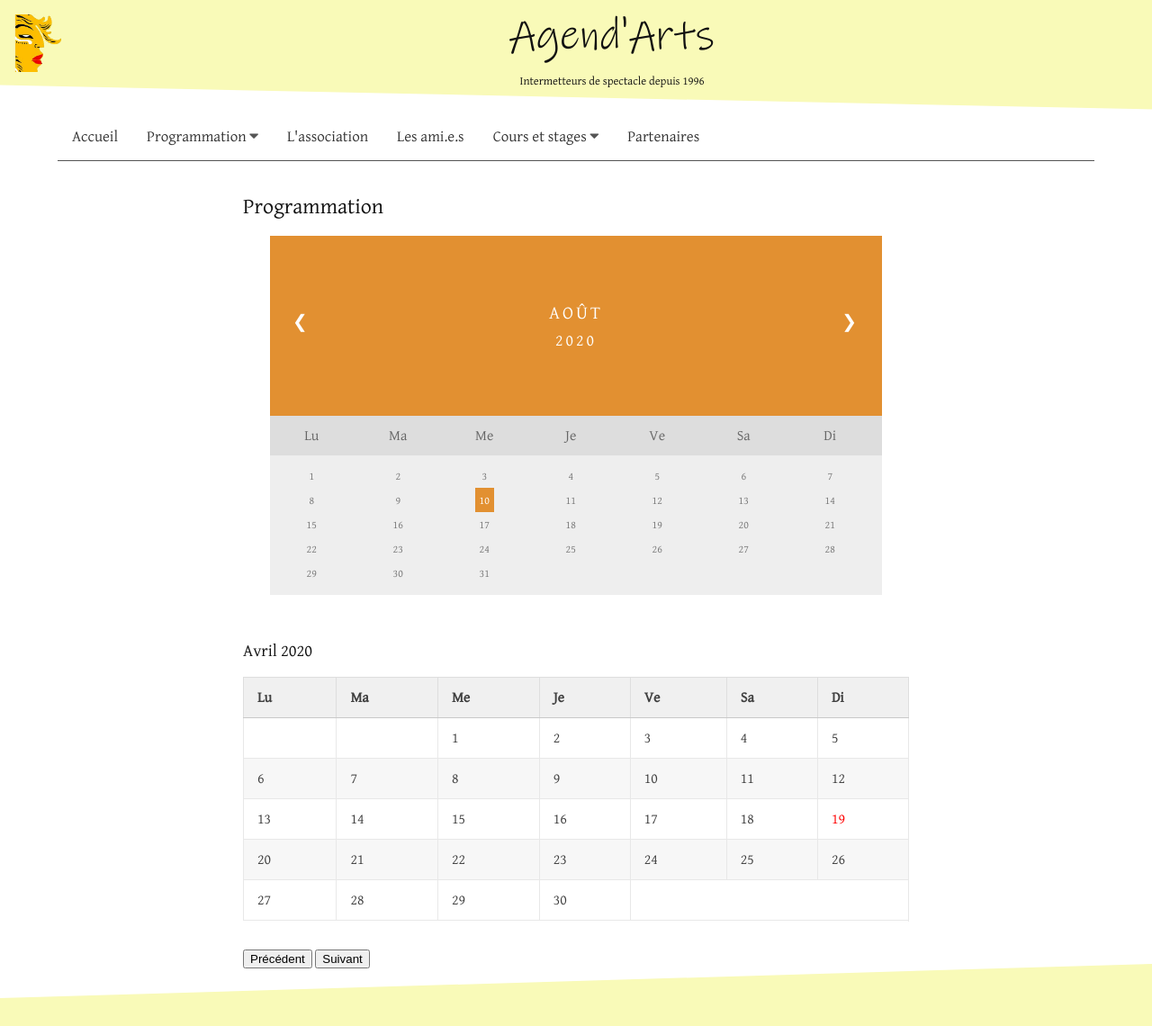
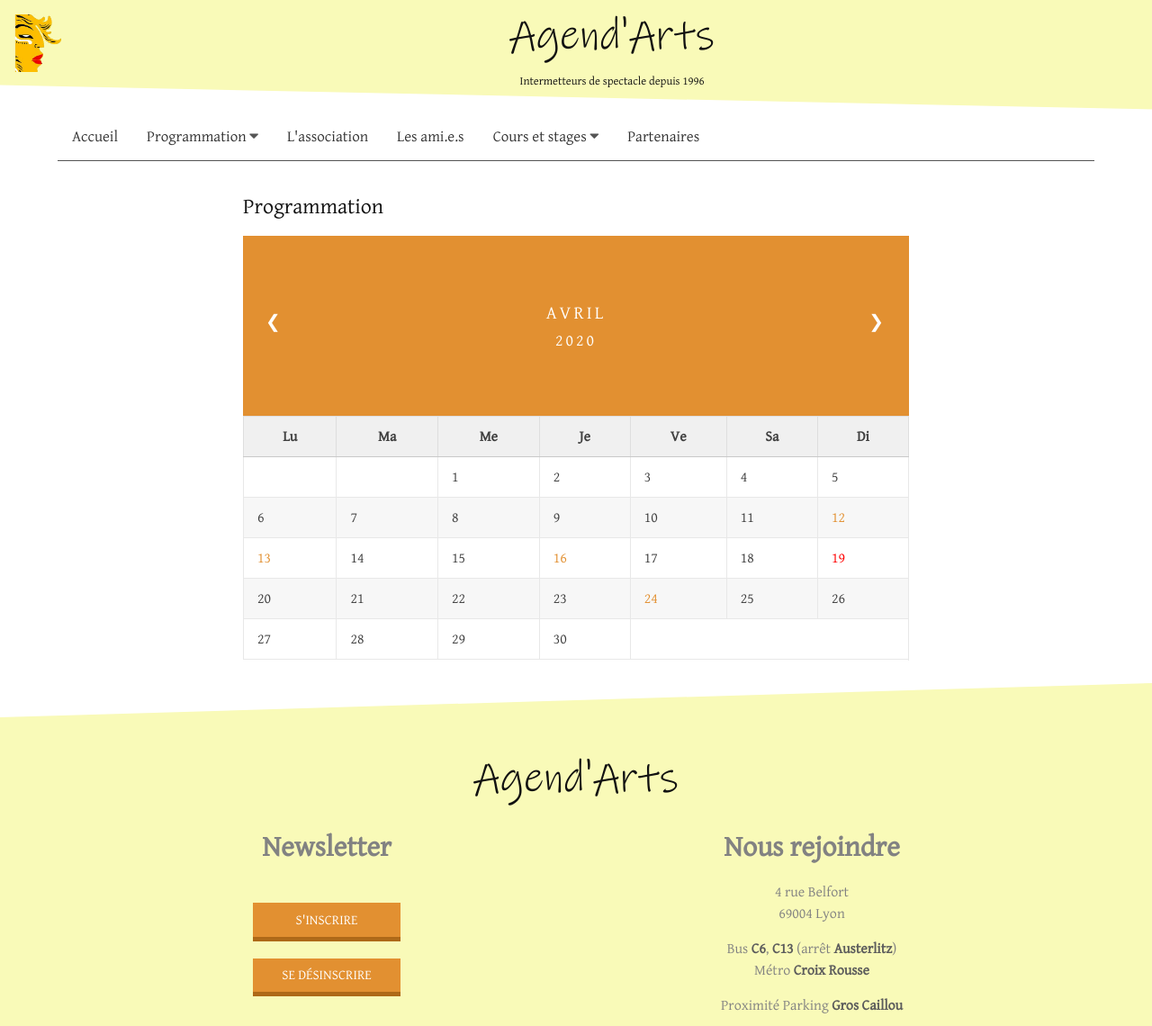
Before and after one commit to SeedAction/seedaction.github.io, a Jekyll site: the page built from programmation.html, in a window 1280 px wide, cut to the strip 0-1140 px from the top of the page. Shown: the whole strip at 90% size. Built offline with Jekyll 4.4.1, drawn with Linux system fonts in a browser that asks for light colours; some of the changed lines change nothing that is shown.

Commit message:
Testing events links in calendar

```diff
--- /dev/null
+++ b/_data/events.yml
@@ -0,0 +1,8 @@
+- title: test1
+  date: 12
+- title: test2
+  date: 13
+- title: test3
+  date: 16
+- title: test4
+  date: 24
--- a/_includes/calendar.html
+++ b/_includes/calendar.html
@@ -1,4 +1,4 @@
-<div class="calendar wrapper">
+<!-- <div class="calendar wrapper">
   <div class="month">
     <ul>
       <li class="prev">&#10094;</li>
@@ -50,15 +50,41 @@
     <li>30</li>
     <li>31</li>
   </ul>
+</div> -->
+
+
+<div class="calendar">
+  <div class="month">
+    <ul>
+      <li style="user-select: none; cursor: pointer;" class="prev" onclick="previous()">&#10094;</li>
+      <li style="user-select: none; cursor: pointer;" class="next" onclick="next()">&#10095;</li>
+      <li><span id="month">Août</span><br><span id="year" style="font-size:18px">2020</span></li>
+    </ul>
+  </div>
+  <table id="calendar">
+    <thead>
+      <tr style="text-align: center">
+          <th>Lu</th>
+          <th>Ma</th>
+          <th>Me</th>
+          <th>Je</th>
+          <th>Ve</th>
+          <th>Sa</th>
+          <th>Di</th>
+      </tr>
+    </thead>
+
+    <tbody id="calendar-body">
+
+    </tbody>
+</table>
 </div>
 
 
 
 
 
-
-
-<div class="wrapper"></div>
+<!-- <div class="wrapper"></div>
   <h3 id="monthAndYear"></h3>
   <table id="calendar">
       <thead>
@@ -79,10 +105,10 @@
   </table>
 
   <div>
-      <button class="btn btn-outline-primary col-sm-6" id="previous" onclick="previous()">Précédent</button>
-      <button class="btn btn-outline-primary col-sm-6" id="next" onclick="next()">Suivant</button>
+      <button id="previous" onclick="previous()">Précédent</button>
+      <button id="next" onclick="next()">Suivant</button>
   </div>
-</div>
+</div> -->
 
 
 
@@ -95,12 +121,15 @@
   currentYear = today.getFullYear();
   selectYear = document.getElementById("year");
   selectMonth = document.getElementById("month");
+  events = [];
 
-  months = ["Janvier", "Février", "Mars", "Avril", "Mai", "Juin", "Juillet", "Août", "Septembre", "Octobre", "Novembre", "Décembre"];
+  {%- for event in include.events -%}
+    events.push({ date: {{event.date}} , title: '{{event.title}}' });
+  {%- endfor -%}
 
-  monthAndYear = document.getElementById("monthAndYear");
+  const months = ["Janvier", "Février", "Mars", "Avril", "Mai", "Juin", "Juillet", "Août", "Septembre", "Octobre", "Novembre", "Décembre"];
+
   showCalendar(currentMonth, currentYear);
-
 
   function next() {
       currentYear = (currentMonth === 11) ? currentYear + 1 : currentYear;
@@ -125,7 +154,9 @@
     tbl.innerHTML = "";
 
     // filing data about month and in the page via DOM.
-    monthAndYear.innerHTML = months[month] + " " + year;
+    selectMonth.innerHTML = months[month];
+    selectYear.innerHTML = year;
+
     selectYear.value = year;
     selectMonth.value = month;
 
@@ -157,15 +188,24 @@
                 row.appendChild(cell);
                 date++;
             }
-
-
         }
-
         tbl.appendChild(row); // appending each row into calendar body.
     }
-
+    setEvents(events);
   }
 
+  function setEvents(events) {
+    let cells = document.querySelectorAll("td");
+
+    cells.forEach(cell => {
+      events.forEach(event => {
+        if (cell.innerHTML == event.date) {
+          cell.classList.add("calendar__event");
+          cell.innerHTML = '<a href="' + event.title + '">' + cell.innerHTML + '</a>';
+        }
+      });
+    });
+  }
 </script>
 
 <style>
@@ -174,4 +214,8 @@
     color: red;
   }
 
+  .calendar__event {
+    color: lime;
+  }
+
 </style>
--- a/programmation.html
+++ b/programmation.html
@@ -4,4 +4,4 @@ title: Programmation
 permalink: /programmation/
 ---
 
-{%- include calendar.html -%}
+{%- include calendar.html events=site.data.events -%}
```
